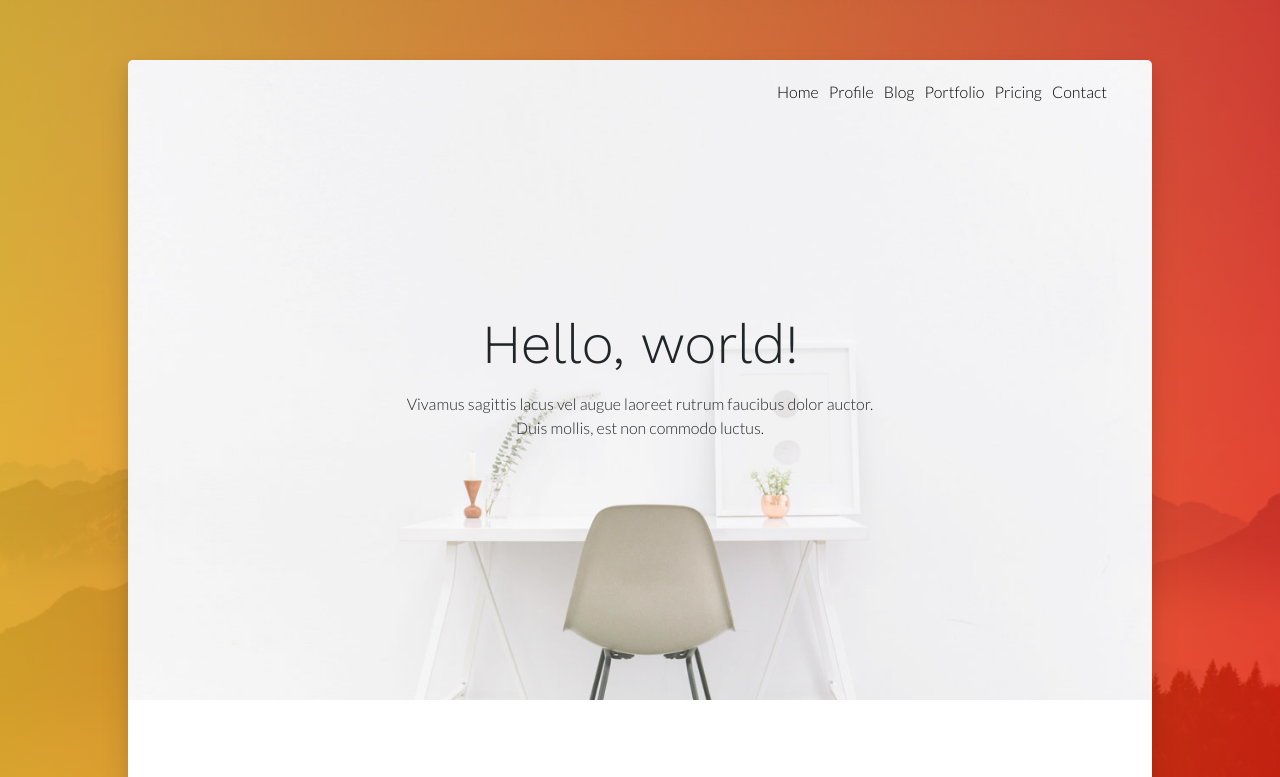
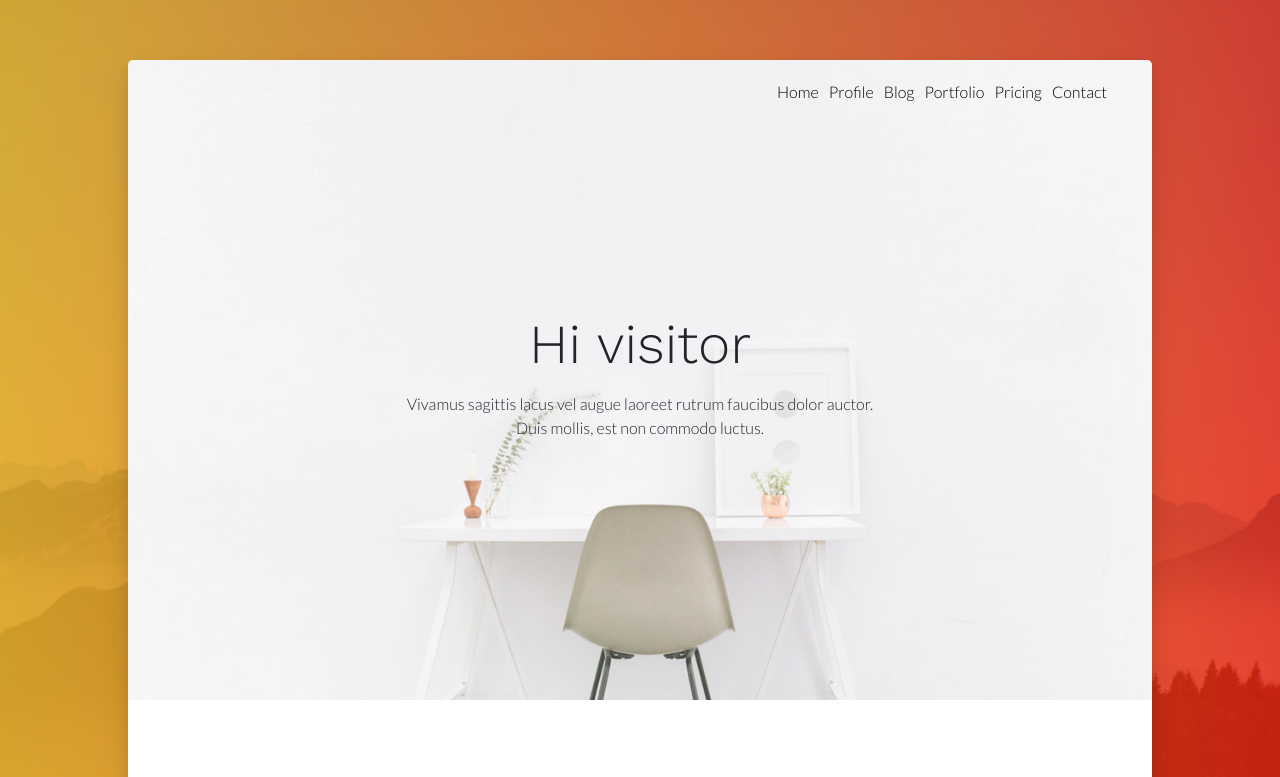
Before and after one commit to purjuloek/purjuloek.github.io, a plain HTML site: page index.html in a window 1280 px wide. Shown: the top 777 px of the page. Drawn offline with nearby package versions, Linux system fonts and the light colour scheme; some icons are missing.

Commit message:
Update index.html

```diff
--- a/index.html
+++ b/index.html
@@ -67,7 +67,7 @@
 
 </nav>		<div class="jumbotron d-flex align-items-center" style="background-image: url(img/hero-2.jpg)">
   <div class="container text-center">
-    <h1 class="display-2 mb-4">Hello, world!</h1>
+    <h1 class="display-2 mb-4">Hi visitor</h1>
     <p>
       Vivamus sagittis lacus vel augue laoreet rutrum faucibus dolor auctor.<br>Duis mollis, est non commodo luctus.
     </p>
```
